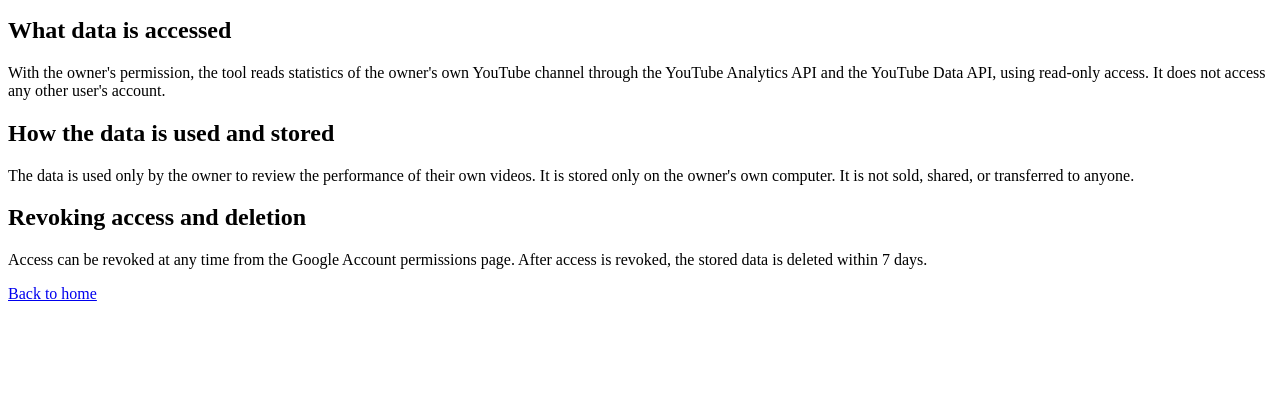
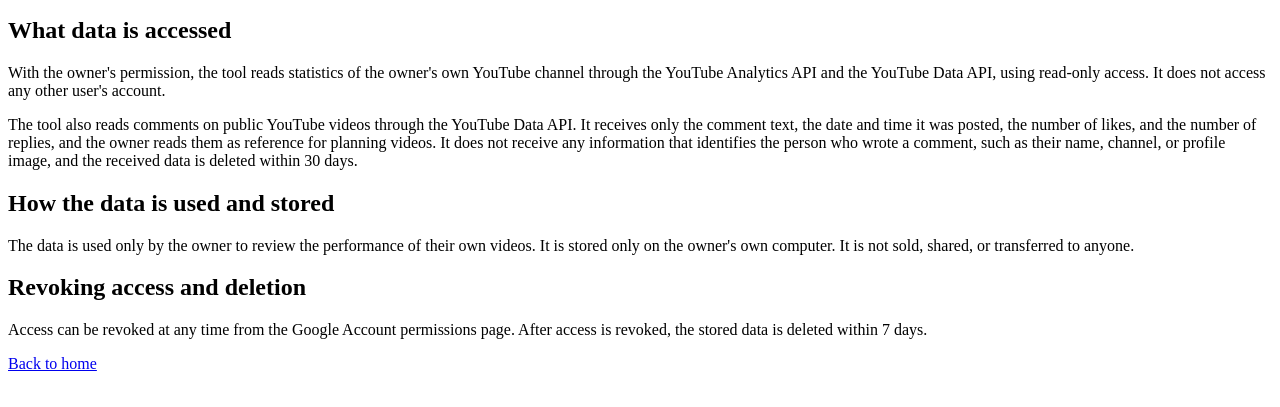
Before and after one commit to shi1321/shi1321.github.io, a plain HTML site: page privacy.html in a window 1280 px wide. Shown: the part 101-508 px from the top of the page. Drawn offline with Linux system fonts and the light colour scheme.

Commit message:
privacy: add how comments on public videos are handled

```diff
--- a/privacy.html
+++ b/privacy.html
@@ -10,6 +10,7 @@
 <p>youtube-lab is a personal tool used only by its owner.</p>
 <h2>What data is accessed</h2>
 <p>With the owner's permission, the tool reads statistics of the owner's own YouTube channel through the YouTube Analytics API and the YouTube Data API, using read-only access. It does not access any other user's account.</p>
+<p>The tool also reads comments on public YouTube videos through the YouTube Data API. It receives only the comment text, the date and time it was posted, the number of likes, and the number of replies, and the owner reads them as reference for planning videos. It does not receive any information that identifies the person who wrote a comment, such as their name, channel, or profile image, and the received data is deleted within 30 days.</p>
 <h2>How the data is used and stored</h2>
 <p>The data is used only by the owner to review the performance of their own videos. It is stored only on the owner's own computer. It is not sold, shared, or transferred to anyone.</p>
 <h2>Revoking access and deletion</h2>
```
